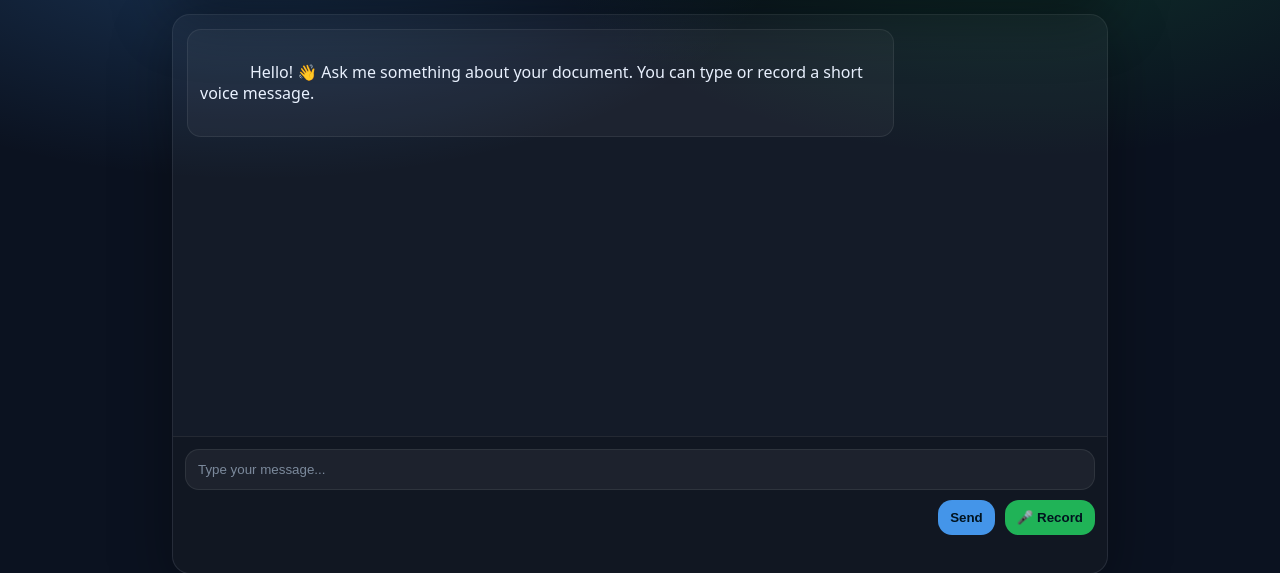
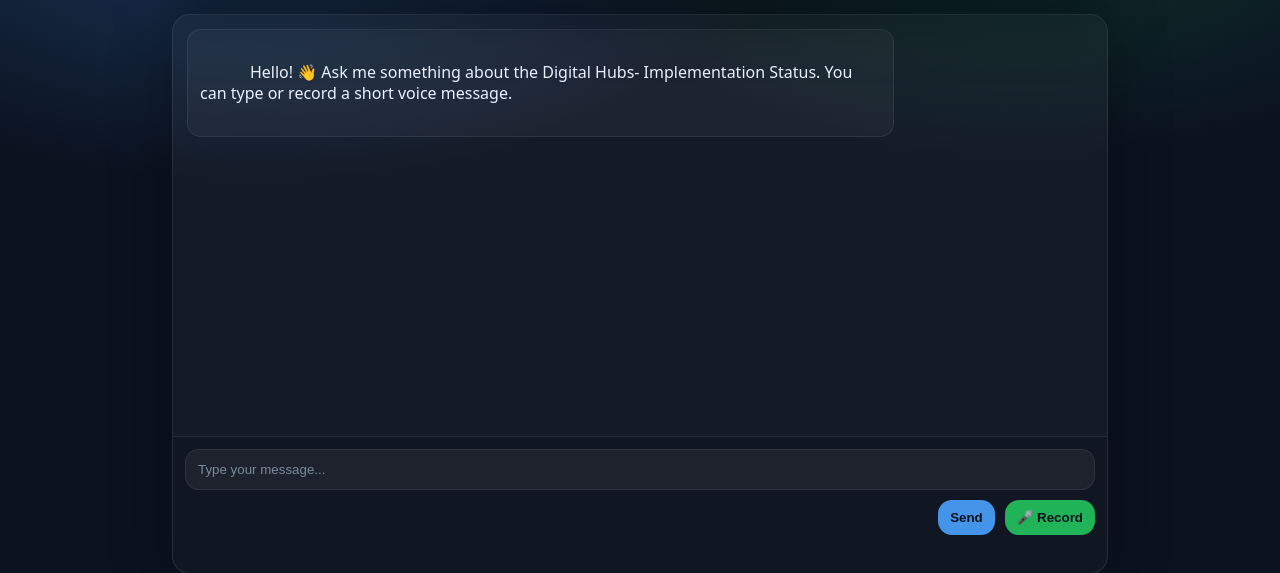
Before and after one commit to gaswani/llama-kb-agent, a Flask app: page / in a window 1280 px wide. Shown: the part 90-663 px from the top of the page. Run offline with Flask 3, Linux system fonts and the light colour scheme.

Commit message:
Update: Emoji changes

```diff
--- /dev/null
+++ b/__azurite_db_queue_extent__.json
@@ -0,0 +1 @@
+{"filename":"/Users/macbookpro1/llama_kb_agent/__azurite_db_queue_extent__.json","collections":[{"name":"$EXTENTS_COLLECTION$","data":[],"idIndex":null,"binaryIndices":{"id":{"name":"id","dirty":false,"values":[]}},"constraints":null,"uniqueNames":[],"transforms":{},"objType":"$EXTENTS_COLLECTION$","dirty":false,"cachedIndex":null,"cachedBinaryIndex":null,"cachedData":null,"adaptiveBinaryIndices":true,"transactional":false,"cloneObjects":false,"cloneMethod":"parse-stringify","asyncListeners":false,"disableMeta":false,"disableChangesApi":true,"disableDeltaChangesApi":true,"autoupdate":false,"serializableIndices":true,"disableFreeze":true,"ttl":null,"maxId":0,"DynamicViews":[],"events":{"insert":[],"update":[],"pre-insert":[],"pre-update":[],"close":[],"flushbuffer":[],"error":[],"delete":[null],"warning":[null]},"changes":[],"dirtyIds":[]}],"databaseVersion":1.5,"engineVersion":1.5,"autosave":true,"autosaveInterval":5000,"autosaveHandle":null,"throttledSaves":true,"options":{"persistenceMethod":"fs","autosave":true,"autosaveInterval":5000,"serializationMethod":"normal","destructureDelimiter":"$<\n"},"persistenceMethod":"fs","persistenceAdapter":null,"verbose":false,"events":{"init":[null],"loaded":[],"flushChanges":[],"close":[],"changes":[],"warning":[]},"ENV":"NODEJS"}
--- a/app.py
+++ b/app.py
@@ -340,19 +340,20 @@ def handle_small_talk(query: str) -> Optional[str]:
     greetings = ["hi", "hello", "hey", "good morning", "good afternoon", "good evening"]
     if any(q_no_punct.startswith(g) for g in greetings):
         return (
-            "Hello! 👋 I'm your document assistant. "
-            "I answer questions strictly using the Word document knowledge base you've uploaded. "
-            "What would you like to know?"
+            "Hello! 👋 I'm your AI document assistant. "
+            "I answer questions strictly using the Digital Hubs- Implementation Status knowledge base. "
+            "What would you like to know? "
         )
 
-    if any(p in q_no_punct for p in ["who are you", "what can you do", "what do you do", "your role"]):
+    if any(p in q_no_punct for p in ["who are you", "what can you do", "what do you do", "your role","your knowledge base"]):
         return (
-            "I'm an AI assistant that answers only from the uploaded document. "
-            "Ask me about definitions, sections, programs, partners, locations, or anything in that document."
+            "👋I'm your AI assistant that answers only from the uploaded knowledge base. "
+            "My curent knowledge base is the Digital Hubs- Implementation Status. "
+            "Ask me about definitions, sections, programs, partners, locations, or anything in that document😊."
         )
 
     if "thank" in q_no_punct:
-        return "You're welcome! 😊 Ask me anything else from the document."
+        return "You're welcome! 😊 Ask me anything else about Digital Hubs- Implementation Status."
 
     if any(p in q_no_punct for p in ["bye", "goodbye", "see you", "see ya"]):
         return "Goodbye! 👋 Come back anytime you need help with the document."
--- a/templates/index.html
+++ b/templates/index.html
@@ -28,7 +28,7 @@
       <div class="messages" id="messages">
         <div class="msg assistant">
           <div class="bubble">
-            Hello! 👋 Ask me something about your document. You can type or record a short voice message.
+            Hello! 👋 Ask me something about the Digital Hubs- Implementation Status. You can type or record a short voice message.
           </div>
         </div>
       </div>
```
Also changed, not shown: __azurite_db_queue__.json (added, +1 -0 lines), system_architecture_diagram.png (added).
